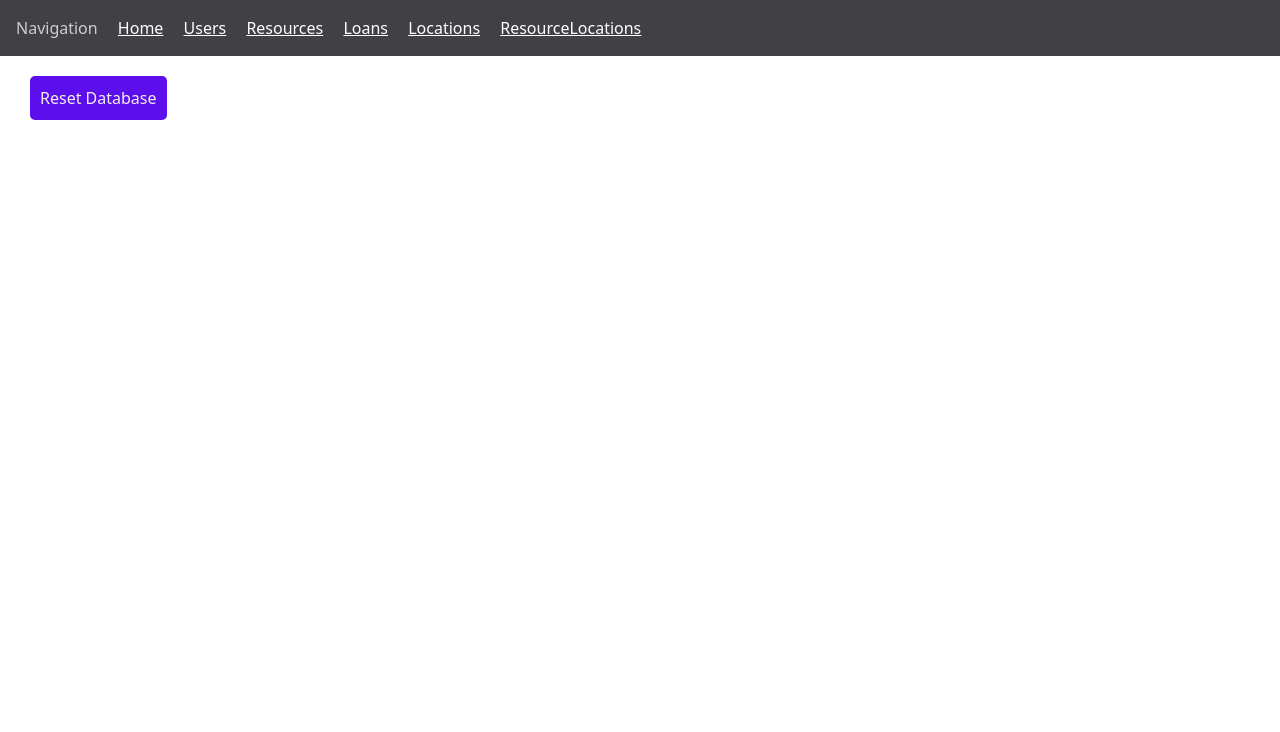
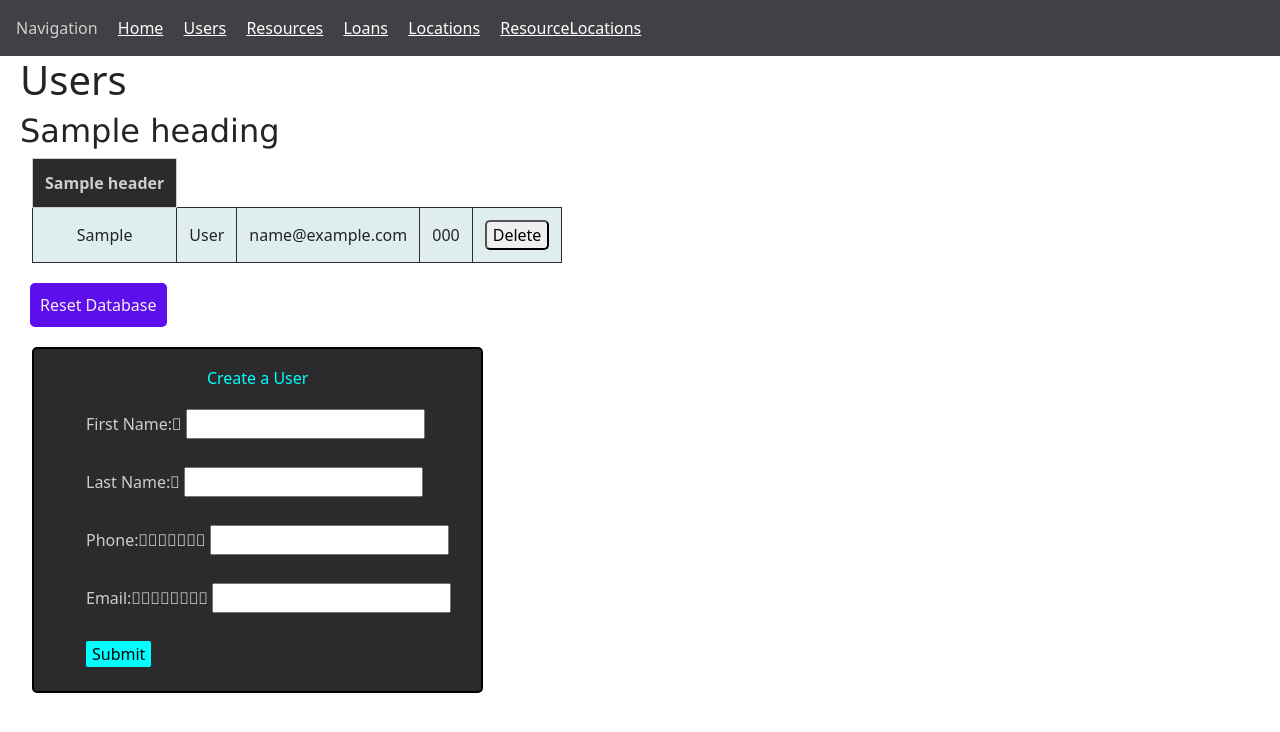
Before and after one commit to julie-anz/cs340_portfolio, a Flask app: template templates/users.j2 in a window 1280 px wide. Shown: the top 732 px of the page. Run offline with Flask 3, Linux system fonts and the light colour scheme; the template is opened without the code that fills it: most values are stand-ins (such as "Sample title", 1, 10 or a date in 2020).

Commit message:
Update users.j2

```diff
--- a/templates/users.j2
+++ b/templates/users.j2
@@ -1,7 +1,7 @@
 <!-- Code on this page adapted from bsg-people.j2 in the cs340 materials here: https://canvas.oregonstate.edu/courses/2017561/pages/exploration-web-application-technology-2?module_item_id=25645131 -->
 
 {% extends "main.j2" %}
-{% block content %}
+{% block db_table %}
 
 <h1>Users</h1>
 
@@ -42,29 +42,44 @@
         {% endfor %}
     </tbody>
 </table>
+{% endblock %}
 
+{% block reset %}
+{{ super() }}
+{% endblock %}
 
+{% block forms %}
 {# CREATE form #}
-<div>
+<div class="create-form">
     <h6>Create a User</h6>
     <form class="cuForm" id="create_user_form" action="/create" method="POST">
         <input type="hidden" name="table" value="users">
 
-        <label for="fname">First Name: </label>
-        <input type="text" name="fname" id="create_fname">
+        <label for="fname">First Name:&#20; </label>
+        <input type="text" name="fname" id="create_fname" required>
 
-        <label for="lname">Last Name: </label>
-        <input type="text" name="lname" id="create_lname">
+        <br>
+        <br>
 
-        <label for="phone">Phone Number: </label>
-        <input type="text" name="phone" id="create_phone">
+        <label for="lname">Last Name:&#20; </label>
+        <input type="text" name="lname" id="create_lname" required>
 
-        <label for="user_email">Email: </label>
-        <input type="email" name="user_email" id="create_email">
+        <br>
+        <br>
 
-        <input type="submit">
+        <label for="phone">Phone:&#20;&#20;&#20;&#20;&#20;&#20;&#20; </label>
+        <input type="text" name="phone" id="create_phone" required>
+
+        <br>
+        <br>
+
+        <label for="user_email">Email:&#20;&#20;&#20;&#20;&#20;&#20;&#20;&#20; </label>
+        <input type="email" name="user_email" id="create_email" required>
+
+        <br>
+        <br>
+
+        <input type="submit" class="submit-btn">
     </form>
 </div>
-
-
 {% endblock %}
```
